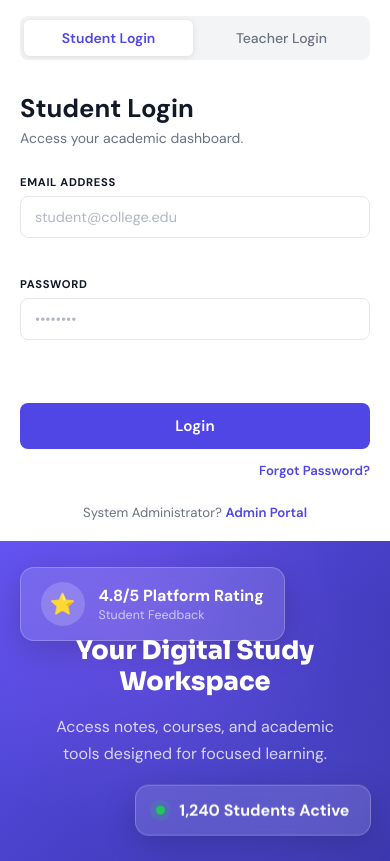
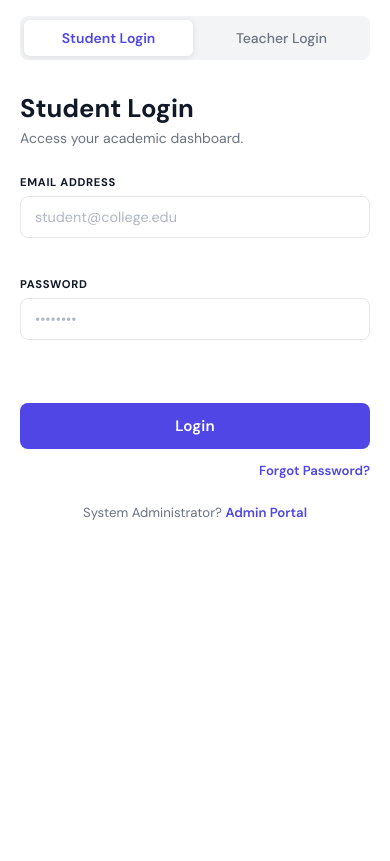
Before and after one commit to Santlaj/DigitalStudyCenter, a website with bundled scripts: page login.html in a window 390 px wide. Shown: the part 63-924 px from the top of the page. After the commit the page ends 844 px from the top, so only its background shows below. Built offline with nearby package versions, Linux system fonts and the light colour scheme.

Commit message:
fix: explicitly hide right-panel on mobile

```diff
--- a/css/style.css
+++ b/css/style.css
@@ -617,15 +617,7 @@ body {
     padding: 32px 28px 24px;
   }
   .right-panel {
-    min-height: 320px;
-  }
-  .float-card.card-rating {
-    top: 8%;
-    left: 5%;
-  }
-  .float-card.card-activity {
-    bottom: 8%;
-    right: 5%;
+    display: none;
   }
 }
 
```
